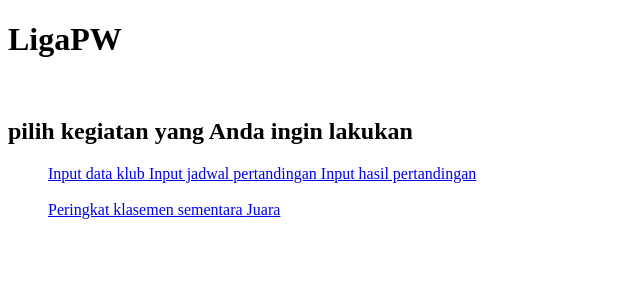
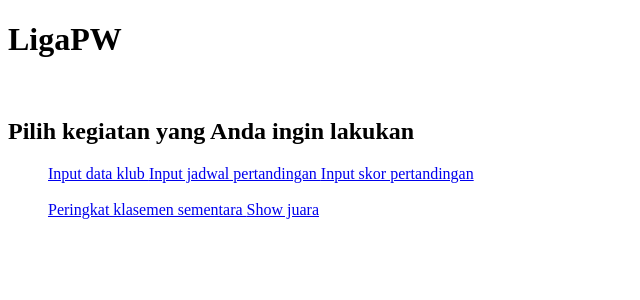
Before and after one commit to yusrianasghany/TugasLigaPW, a PHP site: page / in a window 1280 px wide. Shown: the top 300 px of the page, without its empty margins (0-640 px from the left). Run offline with PHP 8.4, Linux system fonts and the light colour scheme.

Commit message:
Update index.php

```diff
--- a/index.php
+++ b/index.php
@@ -9,14 +9,14 @@
 <body>
     <div class="gradasi"></div>
         <h1> LigaPW </h1> <br>
-        <h2> pilih kegiatan yang Anda ingin lakukan</h2>
+        <h2> Pilih kegiatan yang Anda ingin lakukan</h2>
     </div>
     <ul>
         <a href="input.php"> Input data klub </a>
         <a href="jadwal.php"> <span class="tab"> Input jadwal pertandingan </span></a>
-        <a href="hasil.php"> <span class="tab"> Input hasil pertandingan </span></a> <br> <br>
+        <a href="hasil.php"> <span class="tab"> Input skor pertandingan </span></a> <br> <br>
         <a href="klasemen.php"> <span class="tab"> Peringkat klasemen sementara </span> </span> </a>
-        <a href="juara.php"><span class="tab"> Juara </span></a>
+        <a href="juara.php"><span class="tab"> Show juara </span></a>
     </ul>
 </body>
 </html>
```
